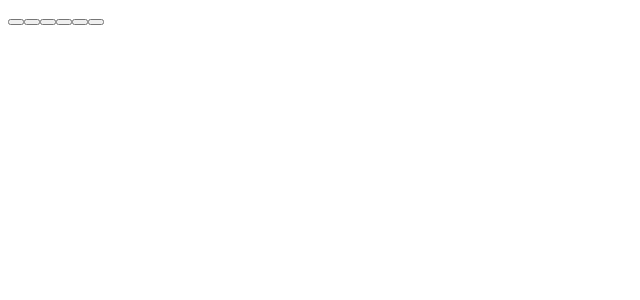
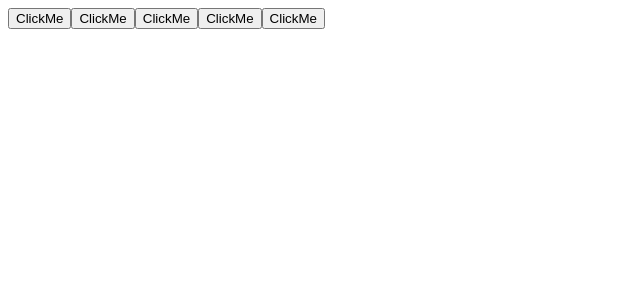
Before and after one commit to and-adad/simple-react-app, a React (Vite) app: page / in a window 1280 px wide. Shown: the top 300 px of the page, without its empty margins (0-640 px from the left). Built offline with nearby package versions, Linux system fonts and the light colour scheme.

Commit message:
Вот то же самое только при помощи jsx

```diff
--- a/src/main.jsx
+++ b/src/main.jsx
@@ -6,15 +6,23 @@ const rootElement = document.getElementById("root");
 const root = ReactDOM.createRoot(rootElement);
 
 root.render(
-  React.createElement("div", {
-    children: [
-      React.createElement("button"),
-      React.createElement("button"),
-      React.createElement("button"),
-      React.createElement("button"),
-      React.createElement("button"),
-      React.createElement("button")
-    ],
-    id: "myDiv"
-  })
+  <div id='myDiv'>
+    <button>ClickMe</button>
+    <button>ClickMe</button>
+    <button>ClickMe</button>
+    <button>ClickMe</button>
+    <button>ClickMe</button>
+  </div>
 );
+
+// React.createElement("div", {
+//   children: [
+//     React.createElement("button"),
+//     React.createElement("button"),
+//     React.createElement("button"),
+//     React.createElement("button"),
+//     React.createElement("button"),
+//     React.createElement("button")
+//   ],
+//   id: "myDiv"
+// })
```
